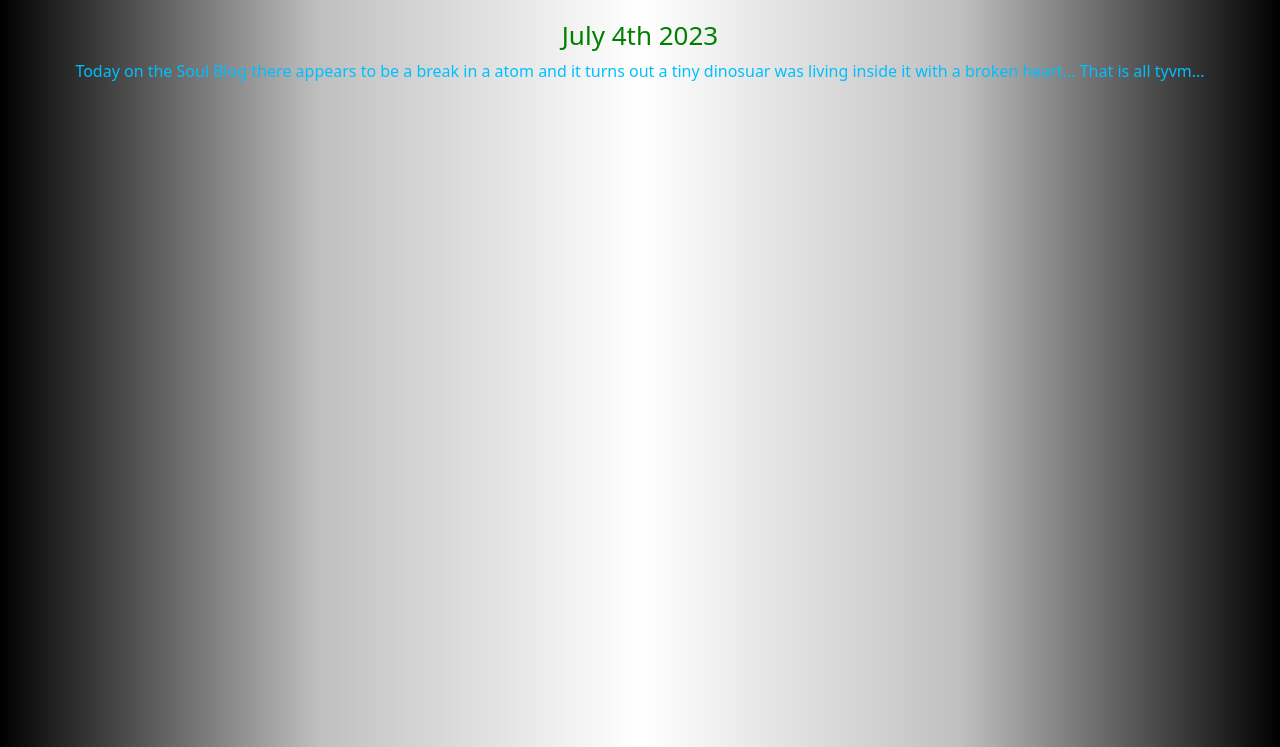
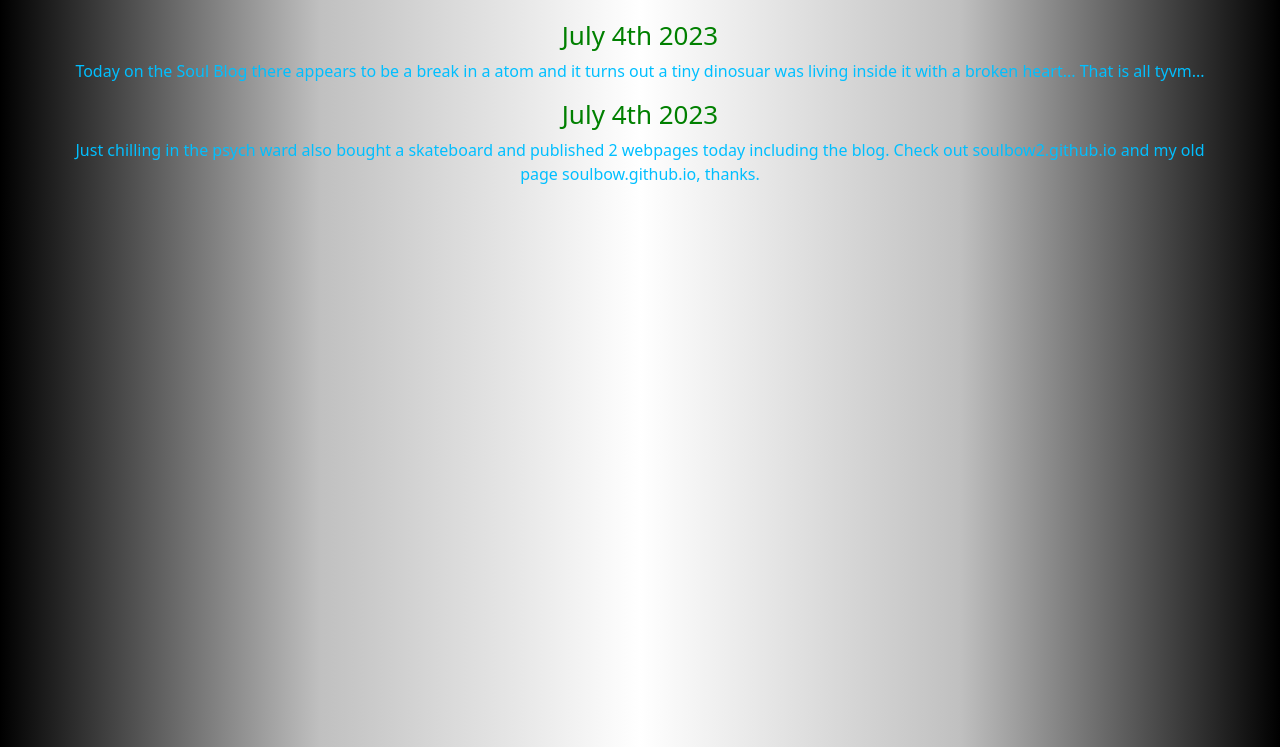
Before and after one commit to Soulbow3/Soulbow3, a plain HTML site: page index1.html in a window 1280 px wide. Shown: the part 53-800 px from the top of the page. Drawn offline with nearby package versions, Linux system fonts and the light colour scheme.

Commit message:
Update index1.html

```diff
--- a/index1.html
+++ b/index1.html
@@ -15,7 +15,8 @@
   <section>
     <h2>July 4th 2023</h2>
     <p>Today on the Soul Blog there appears to be a break in a atom and it turns out a tiny dinosuar was living inside it with a broken heart... That is all tyvm...</p>
-
+<h2>July 4th 2023</h2>
+    <p>Just chilling in the psych ward also bought a skateboard and published 2 webpages today including the blog. Check out soulbow2.github.io and my old page soulbow.github.io, thanks.</p>
 
 
   </section>
```
